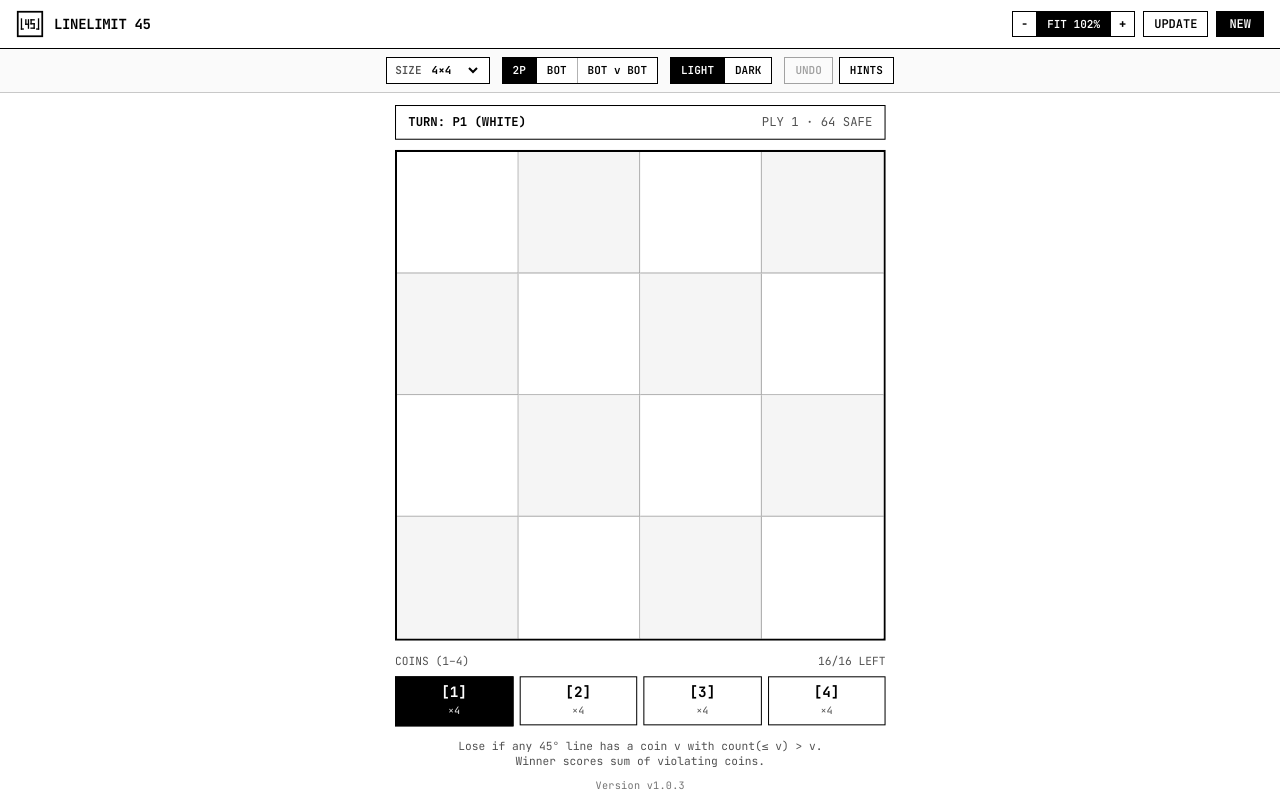
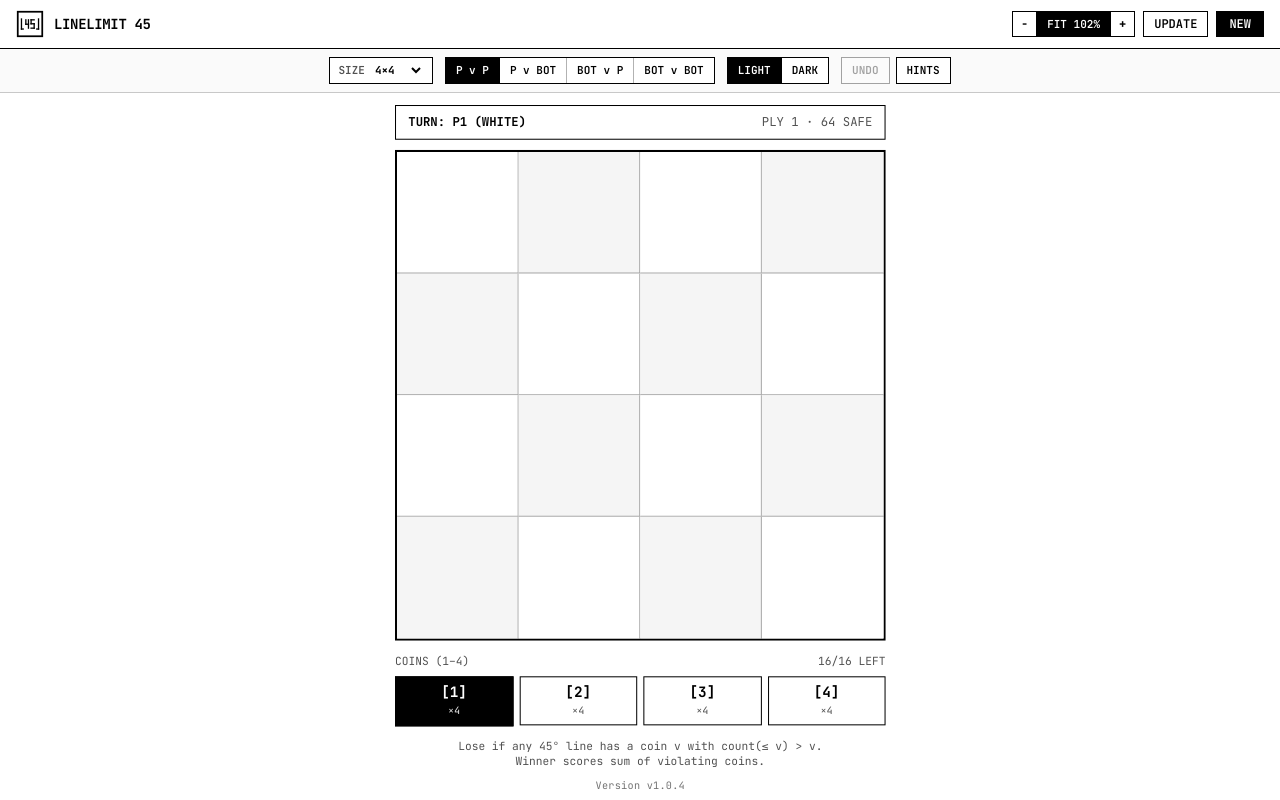
Before and after one commit to NofanTasi/LineLimit-45, a React (Vite) app: page / in a window 1280 px wide. Built offline with nearby package versions, Linux system fonts and the light colour scheme.

Commit message:
feat: expand game modes to support bot-controlled players
Introduce 'pvbot', 'botvp', and 'botvbot' modes and update turn logic to determine human interaction based on the current player's role. Bump version to 1.0.4.

```diff
--- a/package.json
+++ b/package.json
@@ -1,7 +1,7 @@
 {
   "name": "react-example",
   "private": true,
-  "version": "1.0.3",
+  "version": "1.0.4",
   "type": "module",
   "scripts": {
     "dev": "vite --port=3000 --host=0.0.0.0",
--- a/src/App.tsx
+++ b/src/App.tsx
@@ -34,10 +34,12 @@ const BOT_SPEED_OPTIONS = [
   { label: '3s', ms: 3000 },
 ];
 
+type GameMode = 'pvp' | 'pvbot' | 'botvp' | 'botvbot';
+
 export default function App() {
   const [theme, setTheme] = useState<'light' | 'dark'>('light');
   const [n, setN] = useState<number>(4);
-  const [mode, setMode] = useState<'pvp' | 'bot' | 'botvbot'>('pvp');
+  const [mode, setMode] = useState<GameMode>('pvp');
   const [board, setBoard] = useState<BoardState>(() => createEmptyBoard(4));
   const [currentPlayer, setCurrentPlayer] = useState<PlayerId>(1);
   const [selectedCoin, setSelectedCoin] = useState<number | null>(1);
@@ -179,11 +181,15 @@ export default function App() {
     [board, currentPlayer, moves, remainingCoins],
   );
 
+  const isHumanTurn =
+    mode === 'pvp' ||
+    (mode === 'pvbot' && currentPlayer === 1) ||
+    (mode === 'botvp' && currentPlayer === 2);
+
   const handleBoardClick = useCallback(
     (r: number, c: number) => {
       if (evaluation.isGameOver || evaluation.isBoardFull || isBotThinking) return;
-      if (mode === 'botvbot') return;
-      if (mode === 'bot' && currentPlayer === 2) return;
+      if (!isHumanTurn) return;
       if (selectedCoin === null) return;
       applyMove(r, c, selectedCoin, currentPlayer);
     },
@@ -191,9 +197,9 @@ export default function App() {
       evaluation.isGameOver,
       evaluation.isBoardFull,
       isBotThinking,
-      mode,
+      isHumanTurn,
+      selectedCoin,
       currentPlayer,
-      selectedCoin,
       applyMove,
     ],
   );
@@ -205,7 +211,8 @@ export default function App() {
     }
 
     const isBotTurn =
-      (mode === 'bot' && currentPlayer === 2) ||
+      (mode === 'pvbot' && currentPlayer === 2) ||
+      (mode === 'botvp' && currentPlayer === 1) ||
       (mode === 'botvbot' && isAutoPlaying);
 
     if (!isBotTurn) {
@@ -213,13 +220,15 @@ export default function App() {
       return;
     }
 
-    if (mode === 'bot') {
+    if (mode !== 'botvbot') {
       setIsBotThinking(true);
     }
     const delayMs = mode === 'botvbot' ? botSpeedMs : 450;
+    const shouldVaryOpenings =
+      mode === 'botvbot' || (mode === 'botvp' && moves.length === 0);
 
     const timer = setTimeout(() => {
-      const botPick = chooseBotMove(board, { varyTies: mode === 'botvbot' });
+      const botPick = chooseBotMove(board, { varyTies: shouldVaryOpenings });
       setIsBotThinking(false);
       if (botPick) {
         applyMove(botPick.r, botPick.c, botPick.value, currentPlayer);
@@ -234,6 +243,7 @@ export default function App() {
     botSpeedMs,
     evaluation.isGameOver,
     evaluation.isBoardFull,
+    moves.length,
     board,
     applyMove,
   ]);
@@ -260,13 +270,20 @@ export default function App() {
     return () => window.removeEventListener('keydown', onKeyDown);
   }, [n, remainingCoins]);
 
+  const canUndo =
+    history.length > 0 &&
+    !isBotThinking &&
+    !(mode === 'botvp' && currentPlayer === 2 && history.length < 2);
+
   function handleUndo() {
-    if (history.length === 0 || isBotThinking) return;
+    if (!canUndo) return;
     if (mode === 'botvbot') {
       setIsAutoPlaying(false);
     }
     let steps = 1;
-    if (mode === 'bot' && history.length >= 2 && currentPlayer === 1) {
+    if (mode === 'pvbot' && history.length >= 2 && currentPlayer === 1) {
+      steps = 2;
+    } else if (mode === 'botvp' && history.length >= 2 && currentPlayer === 2) {
       steps = 2;
     }
     const targetIdx = Math.max(0, history.length - steps);
@@ -286,7 +303,8 @@ export default function App() {
 
   const playerText = (p: PlayerId) => {
     if (mode === 'botvbot') return p === 1 ? 'BOT 1 (WHITE)' : 'BOT 2 (BLACK)';
-    if (mode === 'bot') return p === 1 ? 'P1 (WHITE)' : 'BOT (BLACK)';
+    if (mode === 'pvbot') return p === 1 ? 'P1 (WHITE)' : 'BOT (BLACK)';
+    if (mode === 'botvp') return p === 1 ? 'BOT (WHITE)' : 'P2 (BLACK)';
     return p === 1 ? 'P1 (WHITE)' : 'P2 (BLACK)';
   };
 
@@ -394,18 +412,29 @@ export default function App() {
                 : 'text-black hover:bg-neutral-100 dark:text-white dark:hover:bg-neutral-900'
             }`}
           >
-            2P
+            P v P
           </button>
           <button
             type="button"
-            onClick={() => startNewGame(n, 'bot')}
+            onClick={() => startNewGame(n, 'pvbot')}
             className={`px-2.5 py-1 font-semibold border-r border-black/30 dark:border-white/30 whitespace-nowrap shrink-0 ${
-              mode === 'bot'
+              mode === 'pvbot'
                 ? 'bg-black text-white dark:bg-white dark:text-black'
                 : 'text-black hover:bg-neutral-100 dark:text-white dark:hover:bg-neutral-900'
             }`}
           >
-            BOT
+            P v BOT
+          </button>
+          <button
+            type="button"
+            onClick={() => startNewGame(n, 'botvp')}
+            className={`px-2.5 py-1 font-semibold border-r border-black/30 dark:border-white/30 whitespace-nowrap shrink-0 ${
+              mode === 'botvp'
+                ? 'bg-black text-white dark:bg-white dark:text-black'
+                : 'text-black hover:bg-neutral-100 dark:text-white dark:hover:bg-neutral-900'
+            }`}
+          >
+            BOT v P
           </button>
           <button
             type="button"
@@ -498,7 +527,7 @@ export default function App() {
           <button
             type="button"
             onClick={handleUndo}
-            disabled={history.length === 0 || isBotThinking}
+            disabled={!canUndo}
             className="border border-black bg-white text-black px-2.5 py-1 font-semibold hover:bg-neutral-100 dark:border-white dark:bg-black dark:text-white dark:hover:bg-neutral-900 disabled:opacity-35 disabled:cursor-not-allowed whitespace-nowrap shrink-0"
           >
             UNDO
@@ -589,7 +618,7 @@ export default function App() {
               remainingCountForSelected={selectedCoin ? remainingCoins[selectedCoin] ?? 0 : 0}
               evaluation={evaluation}
               showSafetyHints={showSafetyHints}
-              disabled={isBotThinking || mode === 'botvbot' || (mode === 'bot' && currentPlayer === 2)}
+              disabled={isBotThinking || !isHumanTurn}
               lastMoveCoord={lastMoveCoord}
               onPlaceCoin={handleBoardClick}
             />
@@ -603,8 +632,7 @@ export default function App() {
                 evaluation.isGameOver ||
                 evaluation.isBoardFull ||
                 isBotThinking ||
-                (mode === 'botvbot' && isAutoPlaying) ||
-                (mode === 'bot' && currentPlayer === 2)
+                (mode === 'botvbot' ? isAutoPlaying : !isHumanTurn)
               }
               onSelectCoin={(val) => setSelectedCoin(val)}
             />
```
